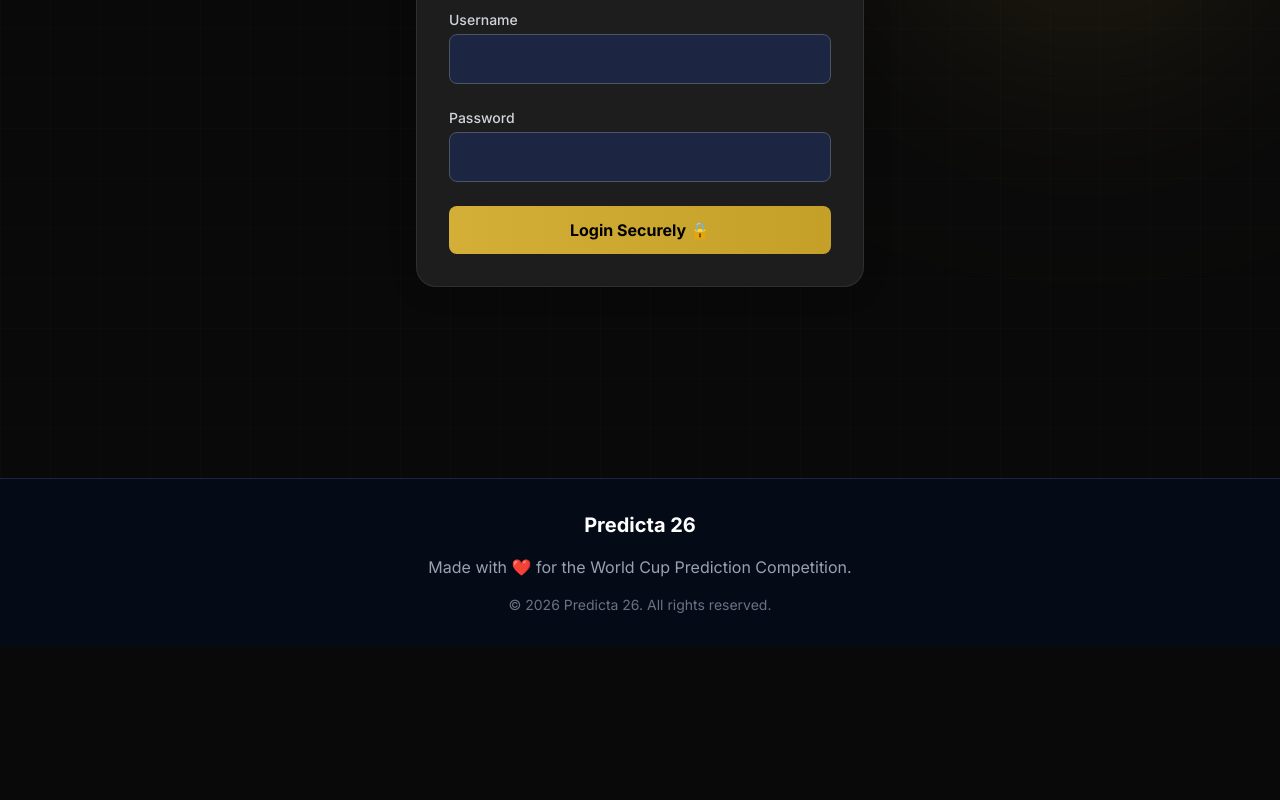
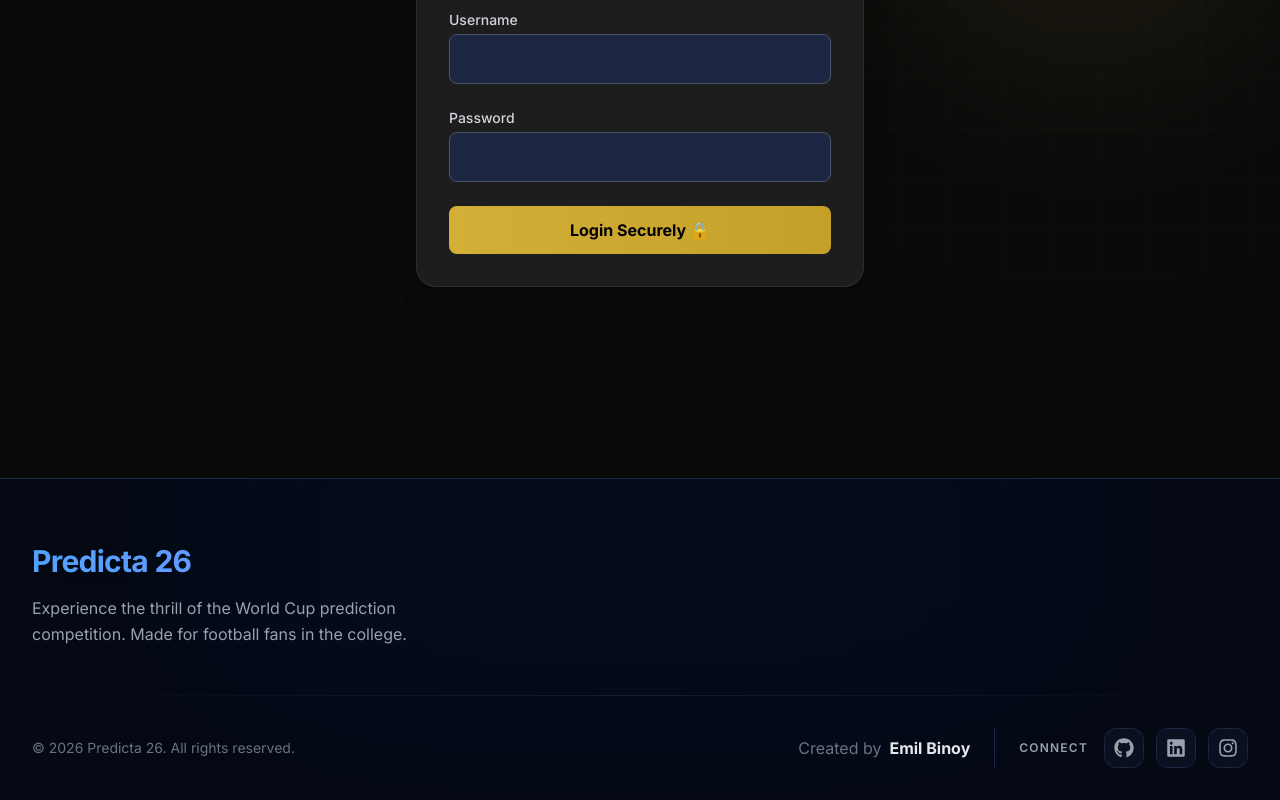
Before and after one commit to Emil-Binoy/Predicta-26, a React (Vite) app in the folder frontend/: page /admin in a window 1280 px wide. Shown: the part 322-1122 px from the top of the page. Before the commit the page ends 969 px from the top, so only its background shows below. Built offline with nearby package versions, Linux system fonts and the light colour scheme.

Commit message:
feat(footer):updated footer

```diff
--- a/frontend/src/components/layout/Footer.jsx
+++ b/frontend/src/components/layout/Footer.jsx
@@ -1,13 +1,85 @@
+import { FaGithub, FaLinkedin, FaInstagram } from 'react-icons/fa';
+
 const Footer = () => {
-    return (
-      <footer className="bg-[#050a17] py-8 border-t border-[#1c2541]">
-        <div className="max-w-7xl mx-auto px-4 sm:px-6 lg:px-8 text-center">
-          <h3 className="text-xl font-bold text-gradient mb-4">Predicta 26</h3>
-          <p className="text-gray-400 mb-4">Made with ❤️ for the World Cup Prediction Competition.</p>
-          <p className="text-sm text-gray-500">© 2026 Predicta 26. All rights reserved.</p>
+  return (
+    <footer className="bg-[#050a17]/90 backdrop-blur-lg pt-16 pb-8 border-t border-[#1c2541] relative overflow-hidden">
+      {/* Decorative background glow */}
+      <div className="absolute top-0 left-1/2 -translate-x-1/2 w-[800px] h-32 bg-blue-600/10 blur-[120px] rounded-full pointer-events-none" />
+
+      <div className="max-w-7xl mx-auto px-4 sm:px-6 lg:px-8 relative z-10">
+        <div className="flex flex-col md:flex-row justify-between items-center gap-10 mb-12">
+
+          {/* Brand & Description */}
+          <div className="text-center md:text-left flex-1">
+            <h3 className="text-3xl font-extrabold bg-clip-text text-transparent bg-gradient-to-r from-blue-400 via-indigo-400 to-purple-500 mb-4 tracking-tight drop-shadow-sm">
+              Predicta 26
+            </h3>
+            <p className="text-gray-400 max-w-md mx-auto md:mx-0 leading-relaxed">
+              Experience the thrill of the World Cup prediction competition.
+              Made for football fans in the college.
+            </p>
+          </div>
         </div>
-      </footer>
-    );
-  };
 
-  export default Footer;
+        {/* Subtle Divider */}
+        <div className="w-full h-px bg-gradient-to-r from-transparent via-[#1c2541] to-transparent mb-8 opacity-70" />
+
+        {/* Copyright and Creator */}
+        <div className="flex flex-col lg:flex-row justify-between items-center gap-8 text-sm text-gray-500">
+          <p className="order-2 lg:order-1 text-center lg:text-left">© 2026 Predicta 26. All rights reserved.</p>
+
+          <div className="flex flex-col md:flex-row items-center gap-6 order-1 lg:order-2">
+            <p className="flex items-center gap-2 text-base">
+              <span>Created by</span>
+              <a
+                href="https://emil-binoy.github.io/Portfolio-using-React/"
+                target="_blank"
+                rel="noopener noreferrer"
+                className="relative inline-flex items-center justify-center font-bold text-gray-200 transition-colors duration-300 hover:text-white group"
+              >
+                Emil Binoy
+                <span className="absolute -bottom-1 left-0 w-0 h-0.5 bg-gradient-to-r from-blue-400 to-purple-500 transition-all duration-300 group-hover:w-full rounded-full" />
+              </a>
+            </p>
+
+            {/* Contact / Socials */}
+            <div className="flex items-center gap-4 md:border-l border-[#1c2541] md:pl-6">
+              <span className="text-xs font-semibold text-gray-400 uppercase tracking-widest hidden md:block">Connect</span>
+              <div className="flex gap-3">
+                <a
+                  href="https://github.com/Emil-Binoy"
+                  target="_blank"
+                  rel="noopener noreferrer"
+                  className="w-10 h-10 rounded-xl bg-[#0a1020] border border-[#1c2541] flex items-center justify-center text-gray-400 hover:text-white hover:bg-gray-800 hover:border-gray-600 transition-all duration-300 hover:-translate-y-1 hover:shadow-[0_4px_12px_rgba(255,255,255,0.05)] group"
+                  aria-label="GitHub"
+                >
+                  <FaGithub size={20} className="group-hover:scale-110 transition-transform duration-300" />
+                </a>
+                <a
+                  href="https://www.linkedin.com/in/emil-binoy"
+                  target="_blank"
+                  rel="noopener noreferrer"
+                  className="w-10 h-10 rounded-xl bg-[#0a1020] border border-[#1c2541] flex items-center justify-center text-gray-400 hover:text-[#0a66c2] hover:bg-[#0a66c2]/10 hover:border-[#0a66c2]/30 transition-all duration-300 hover:-translate-y-1 hover:shadow-[0_4px_12px_rgba(10,102,194,0.15)] group"
+                  aria-label="LinkedIn"
+                >
+                  <FaLinkedin size={20} className="group-hover:scale-110 transition-transform duration-300" />
+                </a>
+                <a
+                  href="https://www.instagram.com/emil_binoy_"
+                  target="_blank"
+                  rel="noopener noreferrer"
+                  className="w-10 h-10 rounded-xl bg-[#0a1020] border border-[#1c2541] flex items-center justify-center text-gray-400 hover:text-[#E1306C] hover:bg-[#E1306C]/10 hover:border-[#E1306C]/30 transition-all duration-300 hover:-translate-y-1 hover:shadow-[0_4px_12px_rgba(225,48,108,0.15)] group"
+                  aria-label="Instagram"
+                >
+                  <FaInstagram size={20} className="group-hover:scale-110 transition-transform duration-300" />
+                </a>
+              </div>
+            </div>
+          </div>
+        </div>
+      </div>
+    </footer>
+  );
+};
+
+export default Footer;
```
